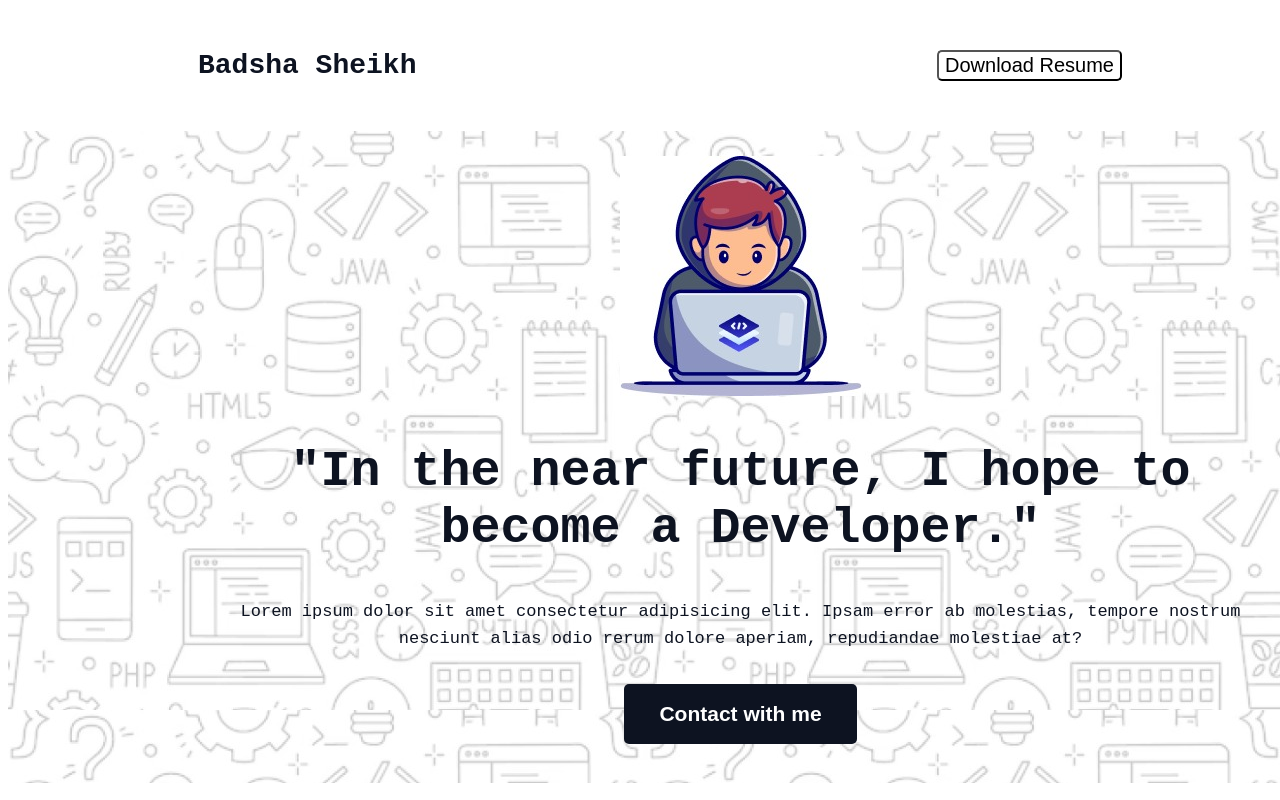
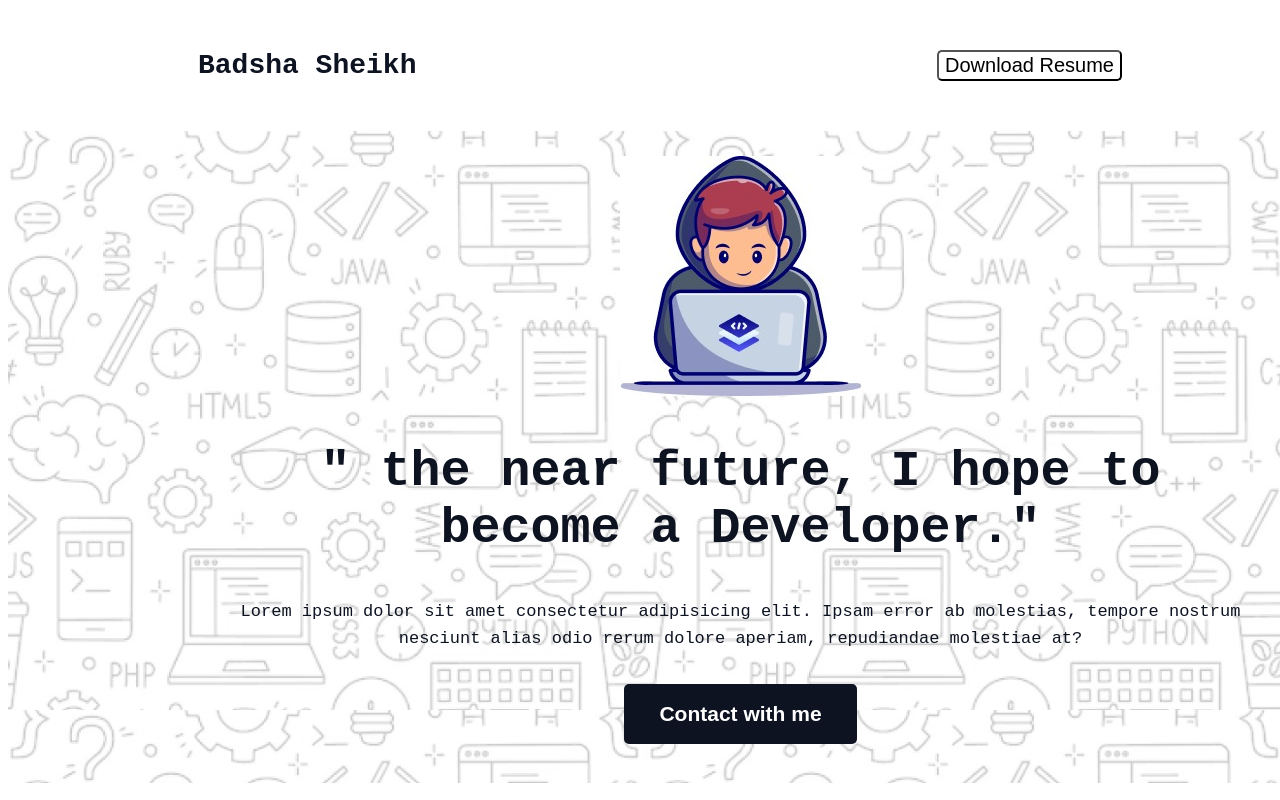
Before and after one commit to Badsha012/Project1, a plain HTML site: page index.html in a window 1280 px wide. Shown: the top 800 px of the page. Drawn offline with Linux system fonts and the light colour scheme.

Commit message:
remove in

```diff
--- a/index.html
+++ b/index.html
@@ -23,7 +23,7 @@
             <div class="box-1">
                 <img class="group" src="Asses/group.jpg" alt="">
                 <div class="box-2">
-                    <h2 class="box-title">"In the near future, I hope to become a Developer."</h2>
+                    <h2 class="box-title">" the near future, I hope to become a Developer."</h2>
                     <p class="description-box">Lorem ipsum dolor sit amet consectetur adipisicing elit. Ipsam error ab molestias, tempore nostrum nesciunt alias odio rerum dolore aperiam, repudiandae molestiae at?
 
                     </p>
```
